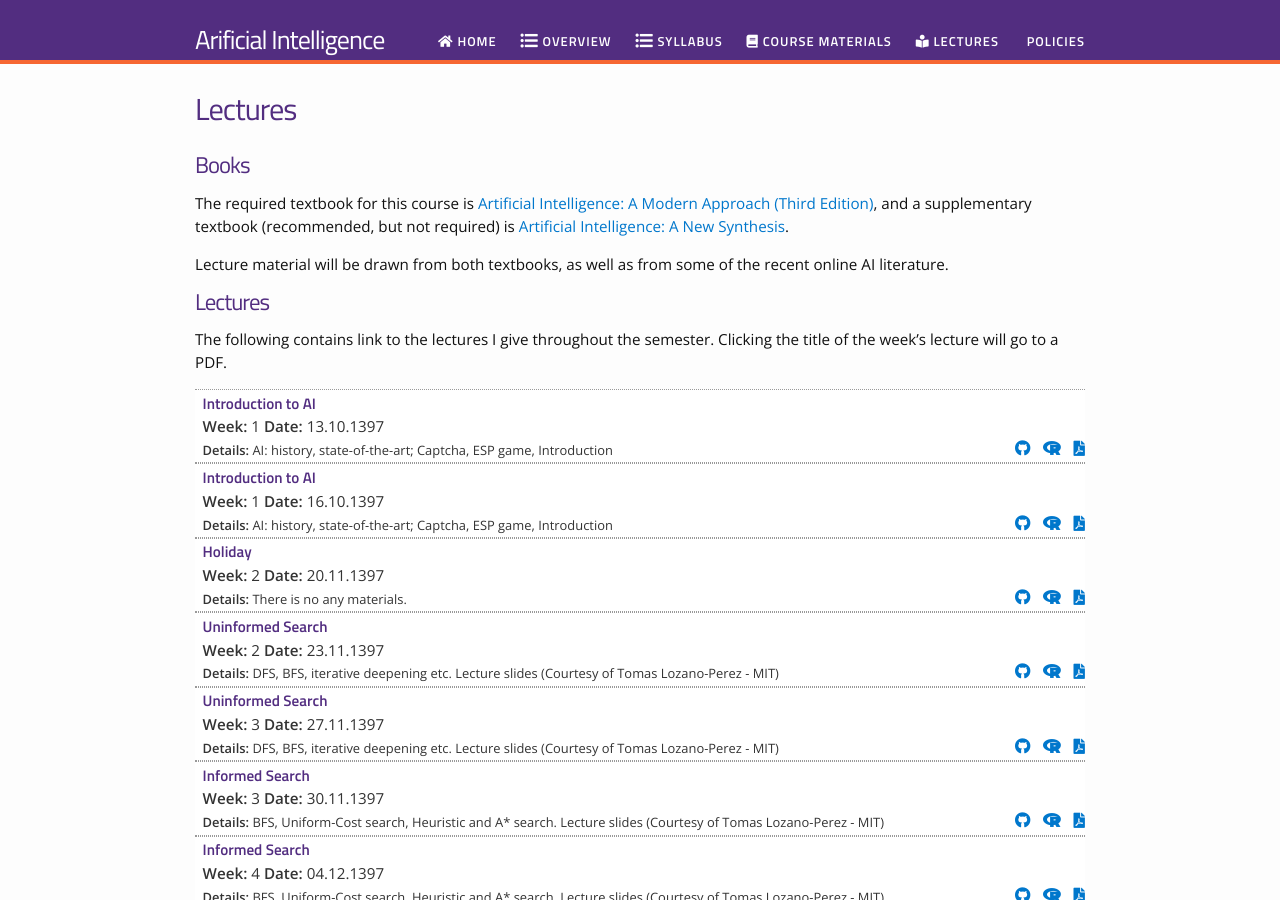
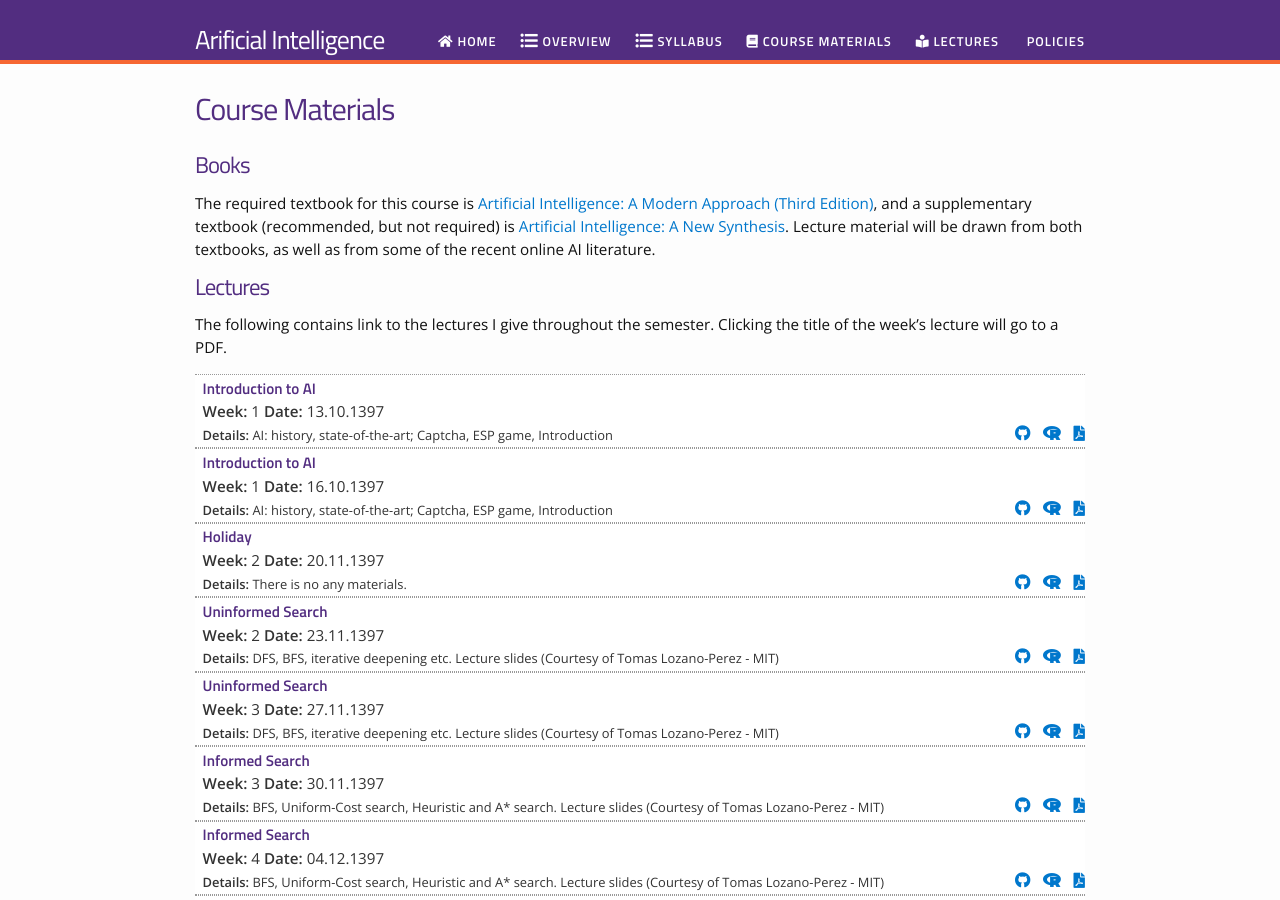
Before and after one commit to rahmanidashti/znuai, a Jekyll site: the page built from lectures.md, in a window 1280 px wide and 900 px high. Built offline with Jekyll 4.4.1, drawn with Linux system fonts in a browser that asks for light colours; nearby versions of some CDN libraries.

Commit message:
Update lectures.md

```diff
--- a/lectures.md
+++ b/lectures.md
@@ -1,13 +1,11 @@
 ---
 layout: page
-title: Lectures
-permalink: /lectures/
+title: Course Materials
+permalink: /materials/
 ---
 
 # Books
-The required textbook for this course is [Artificial Intelligence: A Modern Approach (Third Edition)](http://aima.cs.berkeley.edu/), and a supplementary textbook (recommended, but not required) is [Artificial Intelligence: A New Synthesis](http://www.amazon.com/Artificial-Intelligence-Synthesis-Morgan-Kaufmann/dp/1558604677).
-
-Lecture material will be drawn from both textbooks, as well as from some of the recent online AI literature.
+The required textbook for this course is [Artificial Intelligence: A Modern Approach (Third Edition)](http://aima.cs.berkeley.edu/), and a supplementary textbook (recommended, but not required) is [Artificial Intelligence: A New Synthesis](http://www.amazon.com/Artificial-Intelligence-Synthesis-Morgan-Kaufmann/dp/1558604677). Lecture material will be drawn from both textbooks, as well as from some of the recent online AI literature.
 
 # Lectures
 The following contains link to the lectures I give throughout the semester. Clicking the title of the week's lecture will go to a PDF.
```
